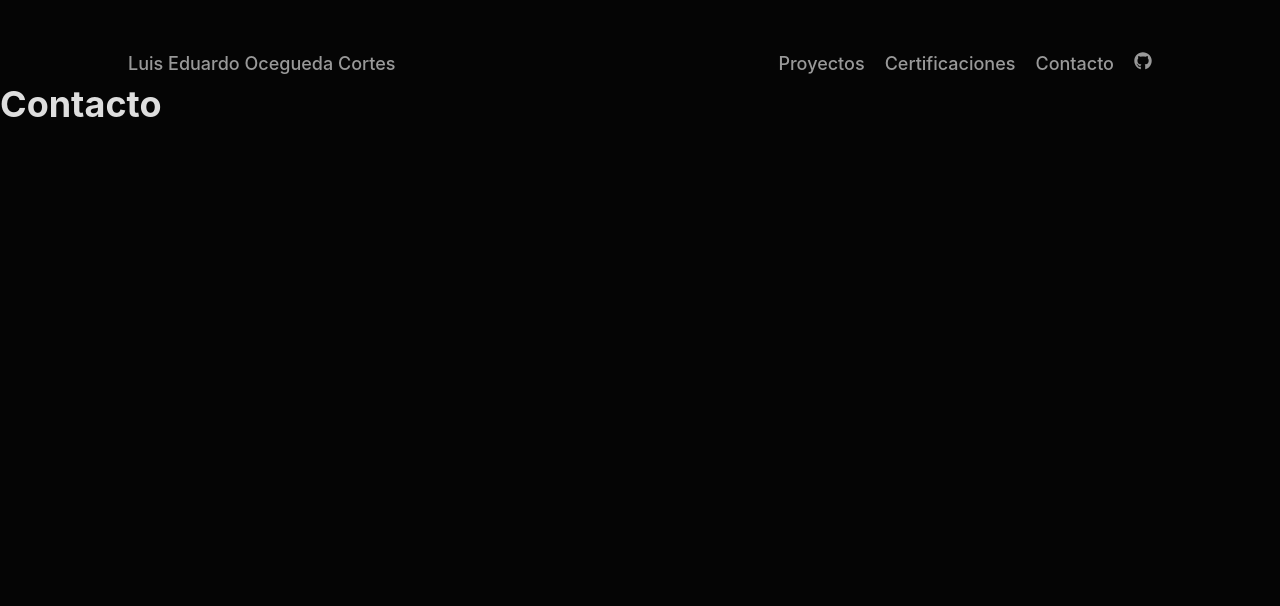
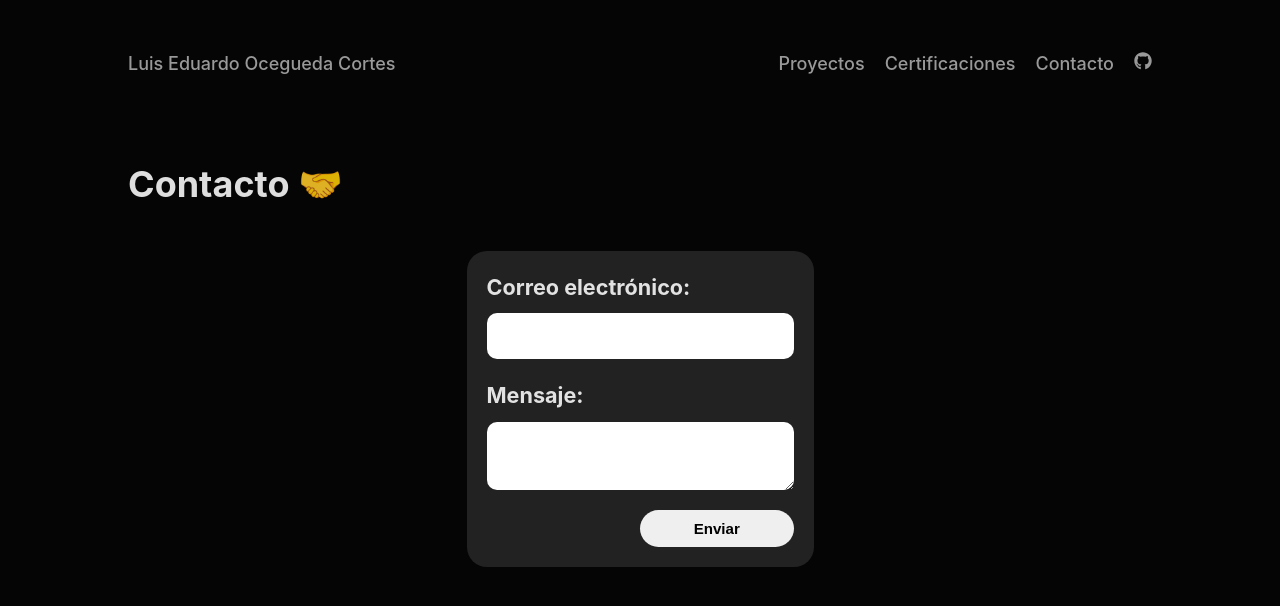
Before and after one commit to LUISEDOCCOR/portafolio, a React (Vite) app: page /contacto in a window 1280 px wide. Shown: the top 606 px of the page. Built offline with nearby package versions, Linux system fonts and the light colour scheme.

Commit message:
Portafolio

```diff
--- a/src/App.jsx
+++ b/src/App.jsx
@@ -3,6 +3,7 @@ import Nav from './components/nav.jsx'
 import Home from './pages/home/home.jsx';
 import Certifications from './pages/certifications/certifications.jsx';
 import Projects from './pages/projects/projects.jsx';
+import Form from './pages/contact/conatct.jsx';
 import { createBrowserRouter, RouterProvider } from 'react-router-dom';
 
 
@@ -28,7 +29,7 @@ const route = createBrowserRouter([
   {
     path: '/contacto',
     element: (
-      <h1>Contacto</h1>
+      <Form />
     )
   }
 ])
--- a/src/components/nav.jsx
+++ b/src/components/nav.jsx
@@ -19,8 +19,7 @@ const pages = [
     },
     {
         'name': <FaGithub/>,
-        'to': ''
-
+        'to': 'https://github.com/LUISEDOCCOR'
     }
 ]
 
--- /dev/null
+++ b/src/pages/contact/conatct.jsx
@@ -0,0 +1,27 @@
+import '../../stylesheets/contact.css'
+
+
+const Form = (props) => {
+    return (
+        <div className="container">
+            <div className="conatiner-header">
+                <h1>Contacto 🤝</h1>
+            </div>
+            <form className="conatiner-form" action="https://formspree.io/f/xgegwdgj" method="POST">
+                <label>
+                    Correo electrónico:
+                    <input type="email" name="email"/>
+                </label>
+                <label>
+                    Mensaje:
+                    <textarea name="message"></textarea>
+                </label>
+                <div>
+                    <button type="submit">Enviar</button>
+                </div>
+            </form>
+        </div>
+    )
+}
+
+export default Form
--- /dev/null
+++ b/src/stylesheets/contact.css
@@ -0,0 +1,35 @@
+.conatiner-form{
+    display: flex;
+    flex-direction: column;
+    gap: 20px;
+    background-color: #222;
+    padding: 20px;
+    border-radius: 20px;
+    font-size: 1.2em;
+    font-weight: 700;
+}
+.conatiner-form label{
+    display: flex;
+    flex-direction: column;
+    gap: 10px;
+}
+.conatiner-form input, .conatiner-form textarea{
+    font-size: 1em;
+    padding: 10px;
+    border: none;
+    border-radius: 10px;
+}
+.conatiner-form button{
+    padding: 10px;
+    font-size: .7em;
+    font-weight: 700;
+    width: 50%;
+    border: none;
+    border-radius: 20px;
+    float: right;
+    transition: .3s;
+}
+.conatiner-form button:hover{
+    opacity: .7;
+    transform: scale(1.1);
+}
```
Also changed, not shown: public/img/calculadora-react.PNG (deleted), public/img/to-do-app-drag-drop.PNG (deleted).
